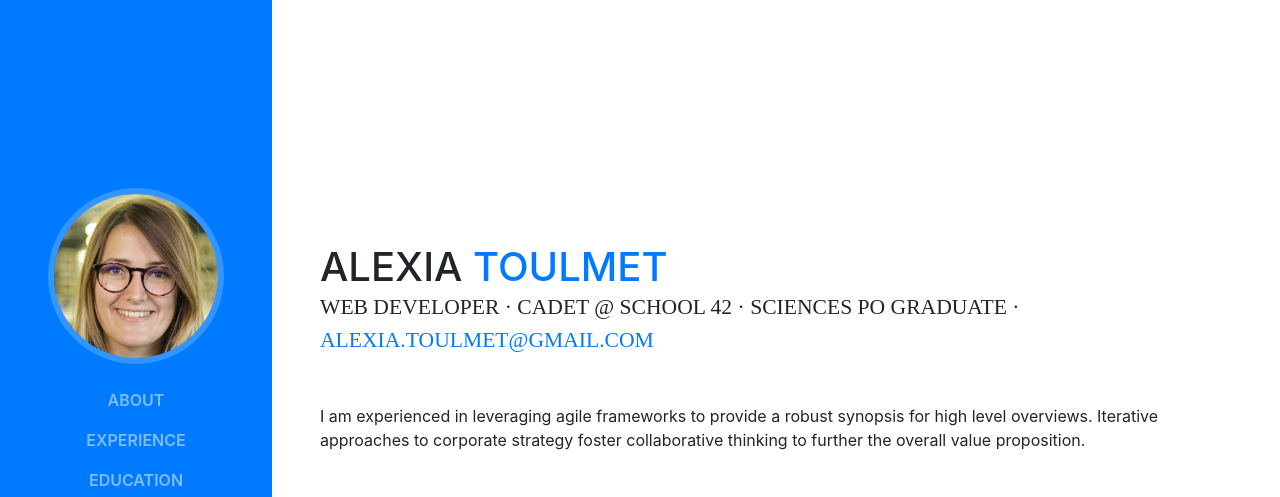
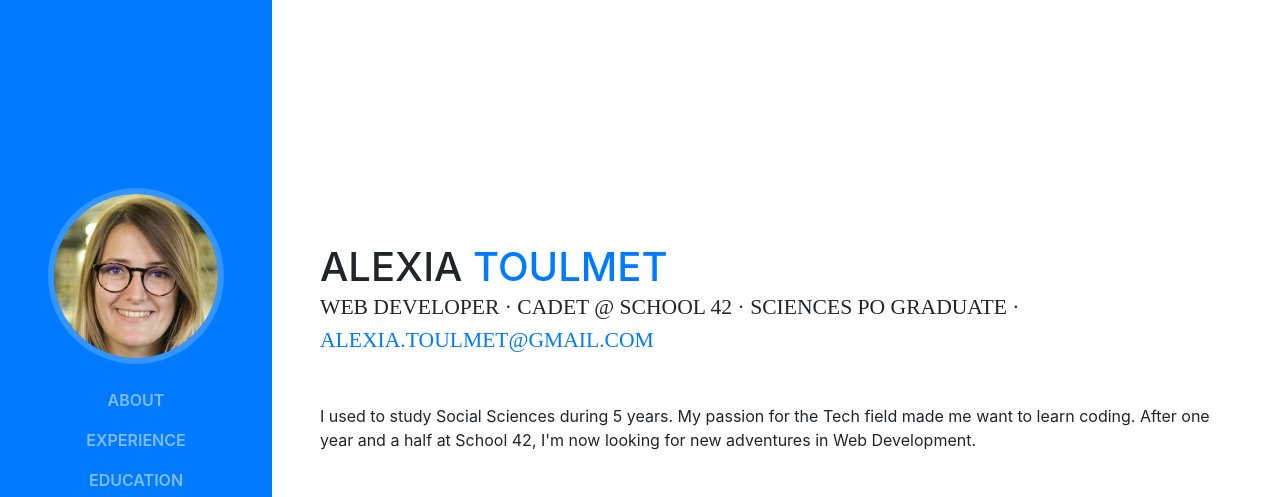
Before and after one commit to atoulmet/atoulmet.github.io, a website with bundled scripts: page index.html in a window 1280 px wide. Shown: the top 497 px of the page. Built offline with nearby package versions, Linux system fonts and the light colour scheme; a web font is replaced by a local one.

Commit message:
first page

```diff
--- a/index.html
+++ b/index.html
@@ -71,7 +71,7 @@
           <div class="subheading mb-5">Web developer · Cadet @ School 42 · Sciences Po graduate ·
             <a href="alexia.toulmet@gmail.com">alexia.toulmet@gmail.com</a>
           </div>
-          <p class="mb-5">I am experienced in leveraging agile frameworks to provide a robust synopsis for high level overviews. Iterative approaches to corporate strategy foster collaborative thinking to further the overall value proposition.</p>
+          <p class="mb-5">I used to study Social Sciences during 5 years. My passion for the Tech field made me want to learn coding. After one year and a half at School 42, I'm now looking for new adventures in Web Development. </p>
           <ul class="list-inline list-social-icons mb-0">
             <li class="list-inline-item">
               <a href="#">
```
